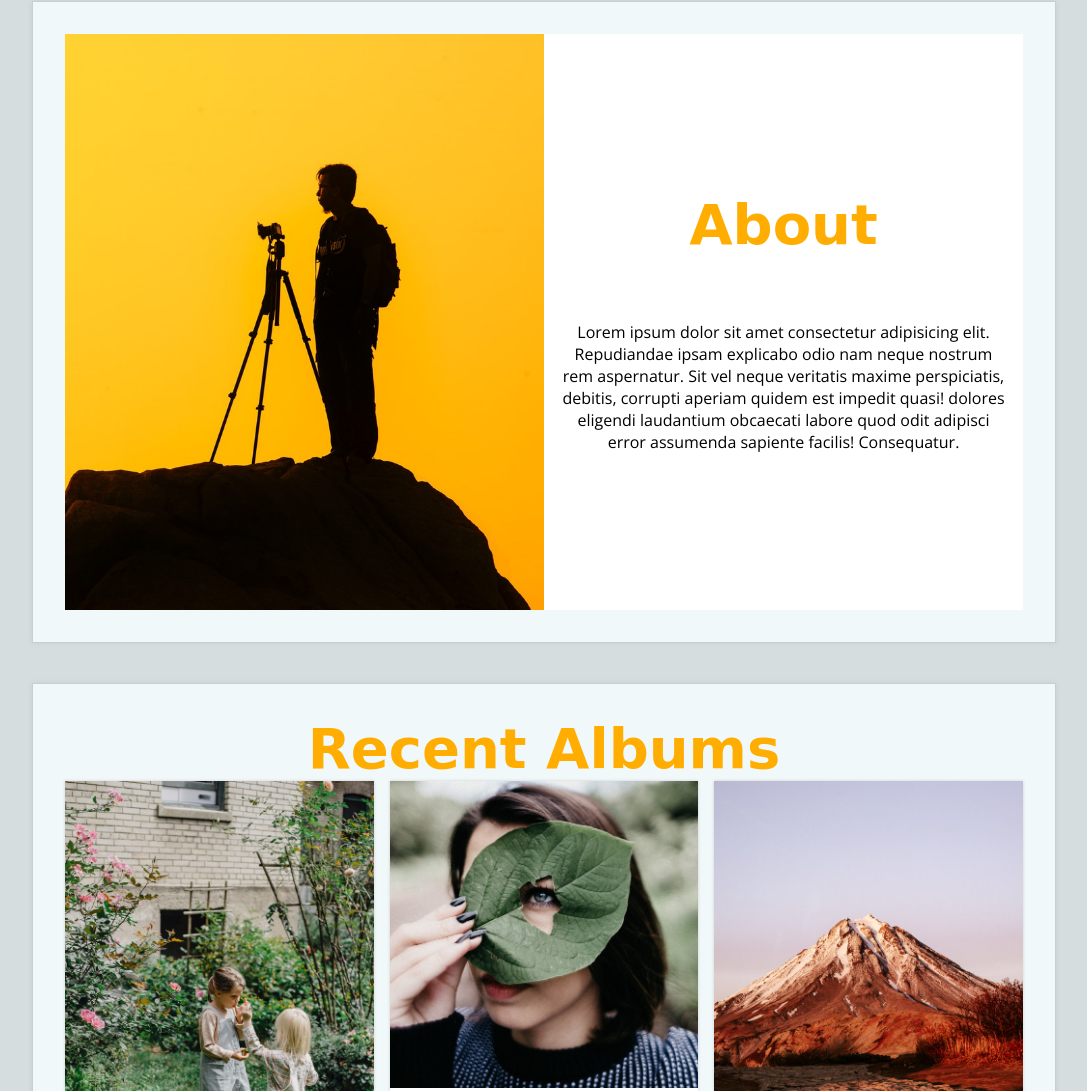
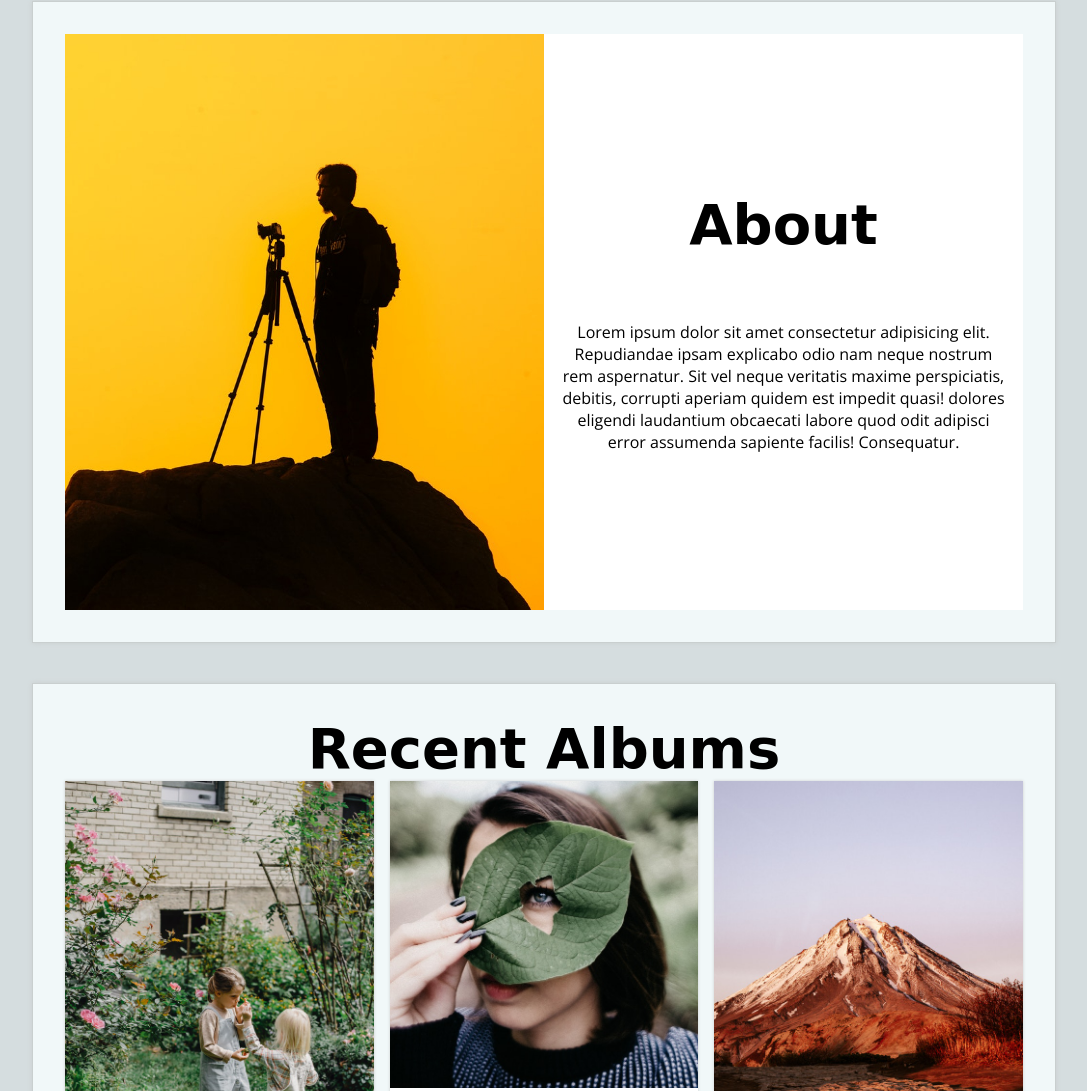
Before and after one commit to luixfr/Web210, a plain HTML site: page mod4/flores.html in a window 1280 px wide. Shown: the part 859-1950 px from the top of the page, without its empty margins (96-1183 px from the left). Drawn offline with nearby package versions, Linux system fonts and the light colour scheme; a web font is replaced by a local one.

Commit message:
title color

```diff
--- a/mod4/flores.css
+++ b/mod4/flores.css
@@ -2,7 +2,7 @@
   --boxcolor: #f1f8f9;
   --bgcolor: #d5dddf;
   --bordercolor: #c9cfcf;
-  --title-color: #ffad01;
+  --title-color: black;
   --title-font: "Lateef", cursive;
   --text-font: "Open Sans", sans-serif;
 }
```
